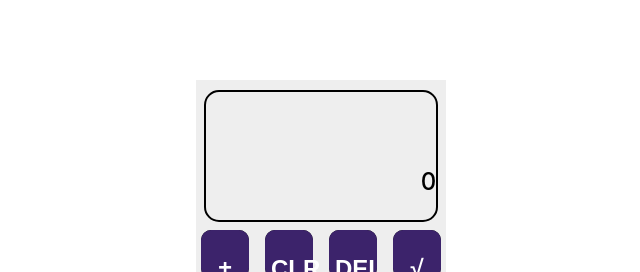
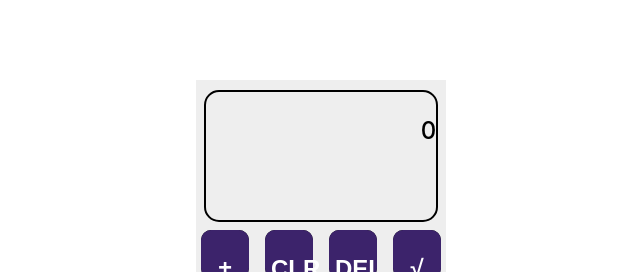
Before and after one commit to xennia316/Practice, a React (Create React App) app in the folder client/: page / in a window 1280 px wide. Shown: the top 272 px of the page, without its empty margins (319-959 px from the left). Built offline with nearby package versions, Linux system fonts and the light colour scheme.

Commit message:
reviewed sty;es

```diff
--- a/client/src/FullPage.module.css
+++ b/client/src/FullPage.module.css
@@ -12,11 +12,9 @@
     border: 2px solid black;
     border-radius: 15px;
     text-align: right;
-    display: flex;
-    align-items: flex-end;
-    justify-content: flex-end;
     font-size: 24px;
     font-weight: 500;
+    overflow: scroll;
 }
 
 .But {
```
